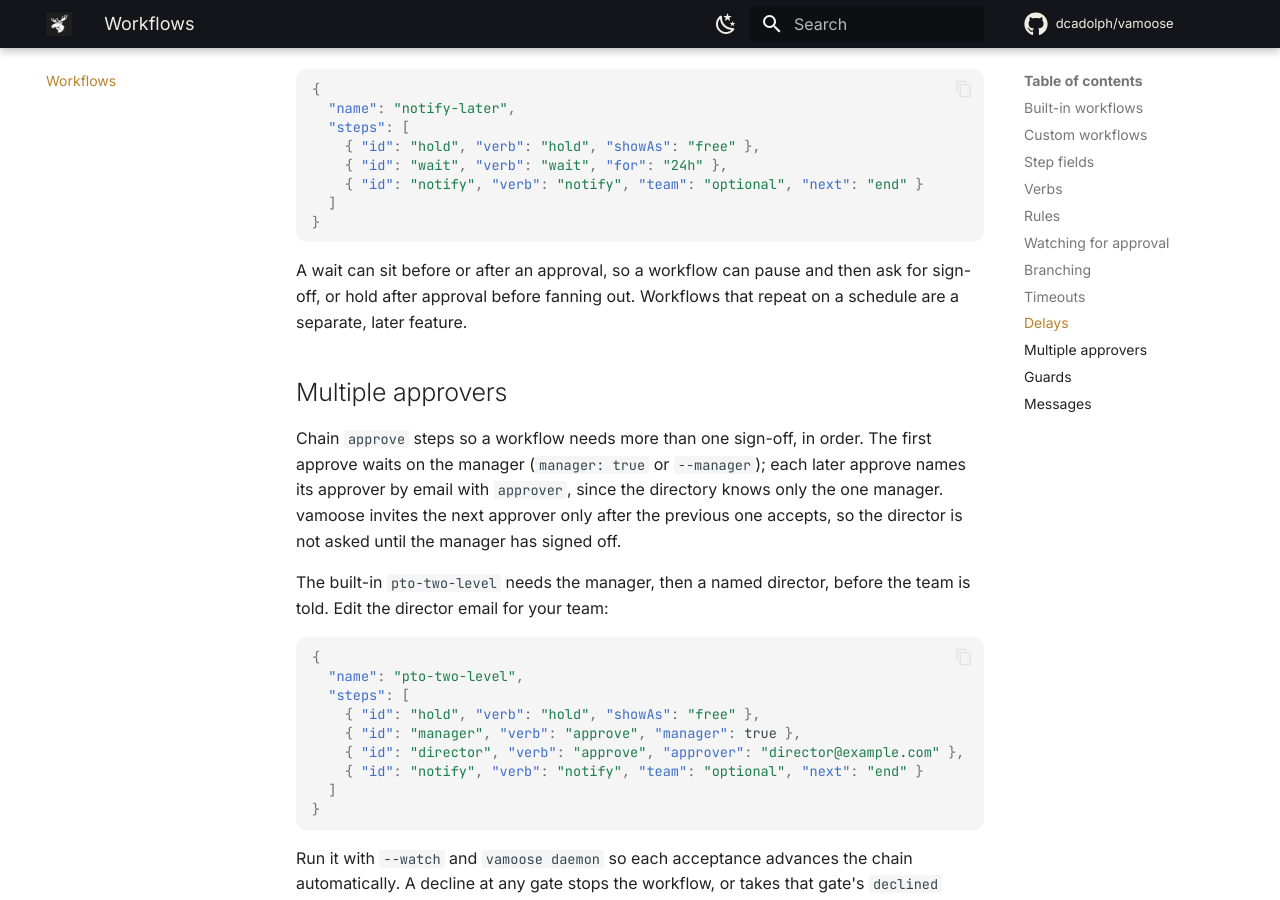
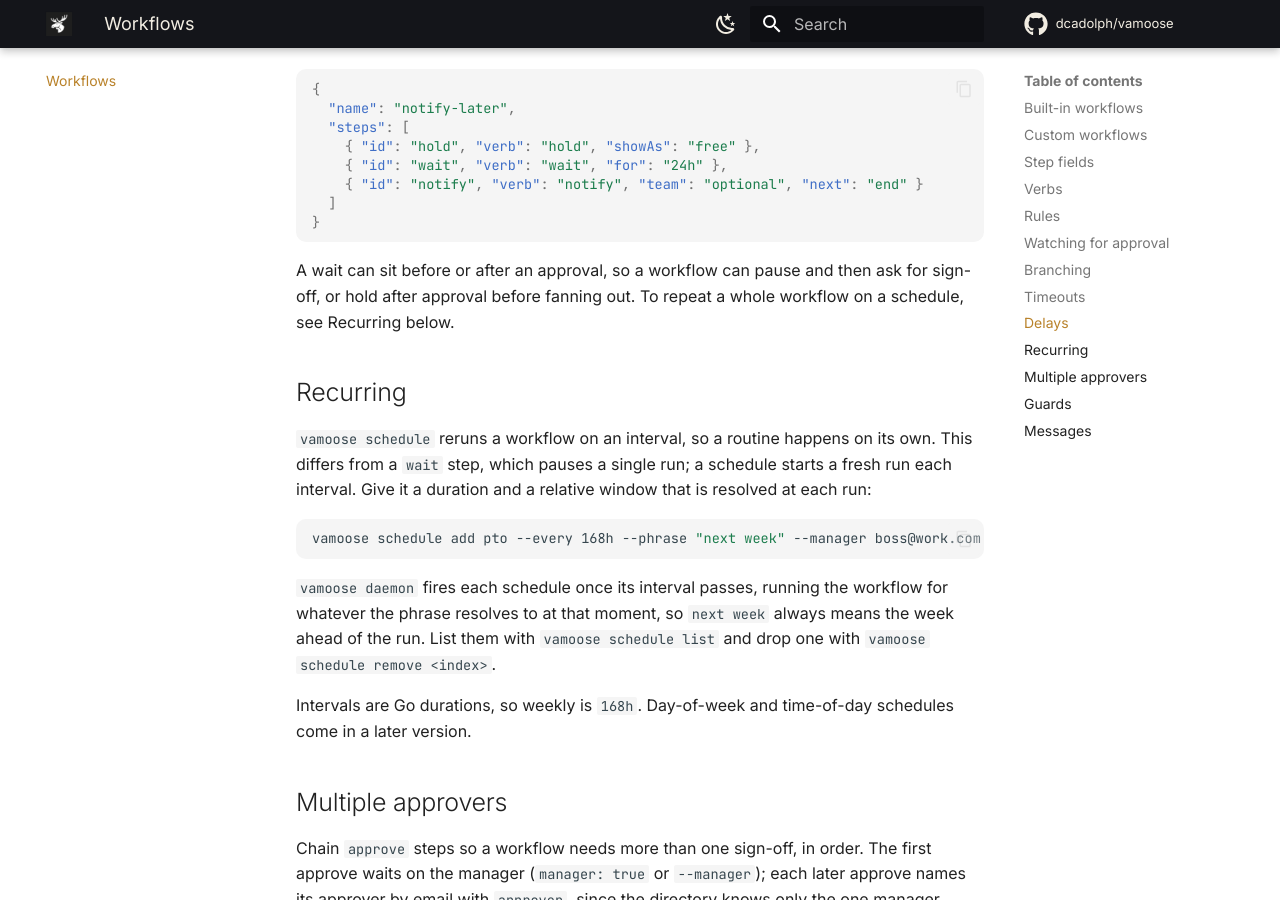
Before and after one commit to dcadolph/vamoose, an MkDocs documentation site: the page built from docs/workflows.md, in a window 1280 px wide and 900 px high, scrolled down 4070 px. Built offline with MkDocs 1.6.1 and Material for MkDocs 9.7.7, drawn with Linux system fonts in a browser that asks for light colours; comment, search, counter and statistics services are not loaded.

Commit message:
Document recurring workflows and the schedule command

````diff
--- a/docs/workflows.md
+++ b/docs/workflows.md
@@ -127,7 +127,19 @@ The built-in `notify-later` books the time now and tells the team a day later, r
 }
 ```
 
-A wait can sit before or after an approval, so a workflow can pause and then ask for sign-off, or hold after approval before fanning out. Workflows that repeat on a schedule are a separate, later feature.
+A wait can sit before or after an approval, so a workflow can pause and then ask for sign-off, or hold after approval before fanning out. To repeat a whole workflow on a schedule, see Recurring below.
+
+## Recurring
+
+`vamoose schedule` reruns a workflow on an interval, so a routine happens on its own. This differs from a `wait` step, which pauses a single run; a schedule starts a fresh run each interval. Give it a duration and a relative window that is resolved at each run:
+
+```sh
+vamoose schedule add pto --every 168h --phrase "next week" --manager boss@work.com
+```
+
+`vamoose daemon` fires each schedule once its interval passes, running the workflow for whatever the phrase resolves to at that moment, so `next week` always means the week ahead of the run. List them with `vamoose schedule list` and drop one with `vamoose schedule remove <index>`.
+
+Intervals are Go durations, so weekly is `168h`. Day-of-week and time-of-day schedules come in a later version.
 
 ## Multiple approvers
 
````
Also changed, not shown: docs/commands.md (+11 -0 lines).
